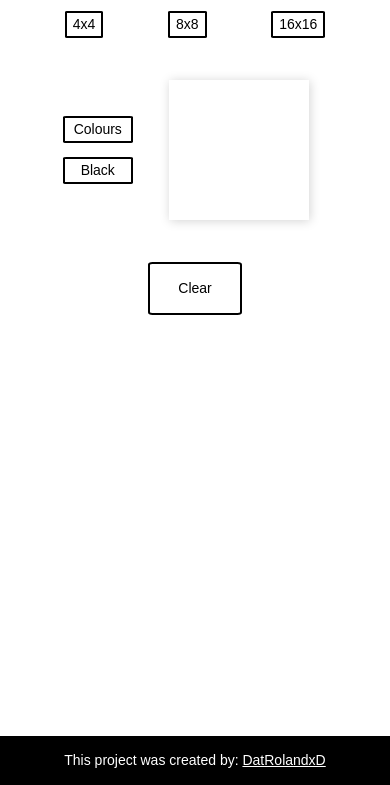
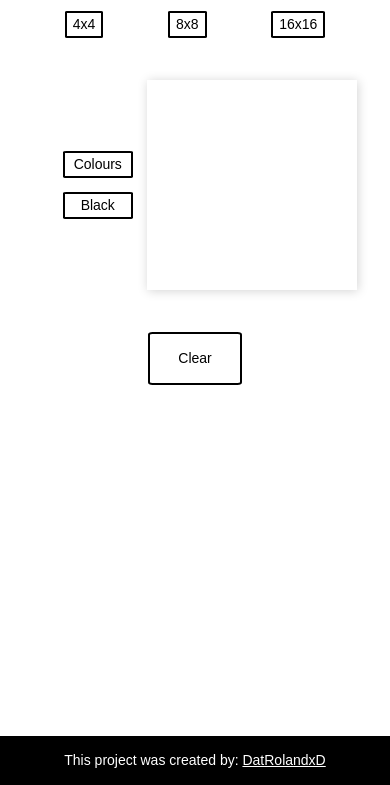
Before and after one commit to DatRolxD/etch-a-sketch, a plain HTML site: page index.html in a window 390 px wide. Both pictures are taken after a click on the button "4x4". Shown: the part 59-844 px from the top of the page. Drawn offline with Linux system fonts and the light colour scheme.

Commit message:
responsivity fix

```diff
--- a/styles/general.css
+++ b/styles/general.css
@@ -95,21 +95,20 @@ header {
 }
 
 .four {
-  width: 10rem;
-  height: 10rem;
   grid-template-columns: repeat(4, 1fr);
 }
 
 .eight {
-  width: 15rem;
-  height: 15rem;
   grid-template-columns: repeat(8, 1fr);
 }
 
 .sixteen {
+  grid-template-columns: repeat(16, 1fr);
+}
+
+.four, .eight, .sixteen {
   width: 20rem;
   height: 20rem;
-  grid-template-columns: repeat(16, 1fr);
 }
 
 .square {
@@ -223,7 +222,12 @@ footer>address{
 
   #ui{
     width: 100%;
-    justify-content: space-between;
+    gap: 1rem;
+  }
+
+  .four, .eight, .sixteen {
+    width: 10rem;
+    height: 10rem;
   }
 
  }
@@ -238,4 +242,10 @@ footer>address{
     width: 75%;
     justify-content: space-between;
   }
+
+  .four, .eight, .sixteen {
+    width: 15rem;
+    height: 15rem;
+  }
+
  }
```
